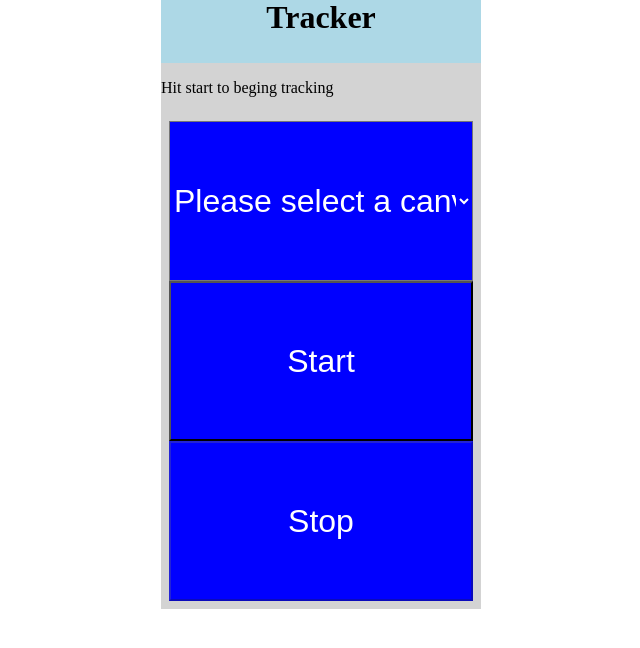
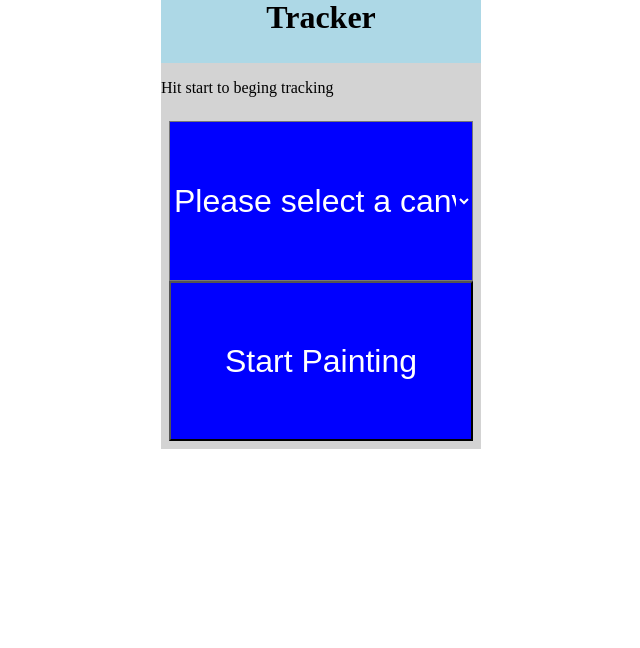
Before and after one commit to tzierbock/planetofpaint2, a Django app: template paintr/templates/paintr/tracker.html in a window 1280 px wide. Shown: the part 33-681 px from the top of the page, without its empty margins (319-959 px from the left). Run offline with Django 3.2, Linux system fonts and the light colour scheme; the template is opened without the code that fills it: values that come from a table or form of the project are taken from there, others are empty; data comes from the database, SQL or seed files in the repository; both versions use the stored data as it was after the commit; parts of the project's set-up code (start-up, migrations or seed data) failed here and were passed over.

Commit message:
Improved Paint button

```diff
--- a/paintr/templates/paintr/tracker.html
+++ b/paintr/templates/paintr/tracker.html
@@ -56,8 +56,7 @@
 				<input type="text" id="newName"></input>
 				<button id="newNameBut">Create</button>
 			</div>
-			<button id="startB" class="button" type="button" onclick="start()">Start</button>
-			<button id="stopB" class="button" type="button" onclick="stop()">Stop</button>
+			<button id="startB" class="button" type="button">Start Painting</button>
 			</div>
 		</div>
 
@@ -72,8 +71,6 @@
 			var url = 'paintr/api/send';
 
 			var startButton = document.getElementById('startB')
-			var stopB 		= document.getElementById('stopB')
-			stopB.disabled = true;
 
 			var newNameDiv = document.getElementById("newNameDiv");
 			newNameDiv.style.display = "none";
@@ -90,7 +87,9 @@
 
 			};
 
-			function start() {
+
+
+			function start(){
 				selection = document.getElementById('canvas').value;
 				if (selection === 'non' && newName.value === '') {
 					x.innerHTML = 'Type in a name for the new canvas';
@@ -99,17 +98,16 @@
 					newNameDiv.style.display = "none";
 					intervalID = setInterval(function(){getLocation()}, 1000);
 					startB.style.backgroundColor = "red";
-					startB.disabled = true;
-					stopB.disabled = false;
+					startB.innerHTML = 'Lift brush'
 					started = true;
 				}
 			}
 
-			function stop () {
+			function stop (){
+				started = false;
 				clearInterval(intervalID)
 				startB.style.backgroundColor = "blue";
-				startB.disabled = false;
-				stopB.disabled = true;
+				startB.innerHTML = 'Start Painting'
 				x.innerHTML = 'Hit start again to keep tracking'
 
 				var xmlhttp = new XMLHttpRequest();
@@ -120,6 +118,14 @@
 			    }));
 			    data = [];
 			}
+
+			startB.onclick = function(){
+				if (started) {
+					stop();
+				} else{
+					start();
+				};
+			};
 
 			function getLocation() {
 			    if (navigator.geolocation) {
```
Also changed, not shown: db.sqlite3.
